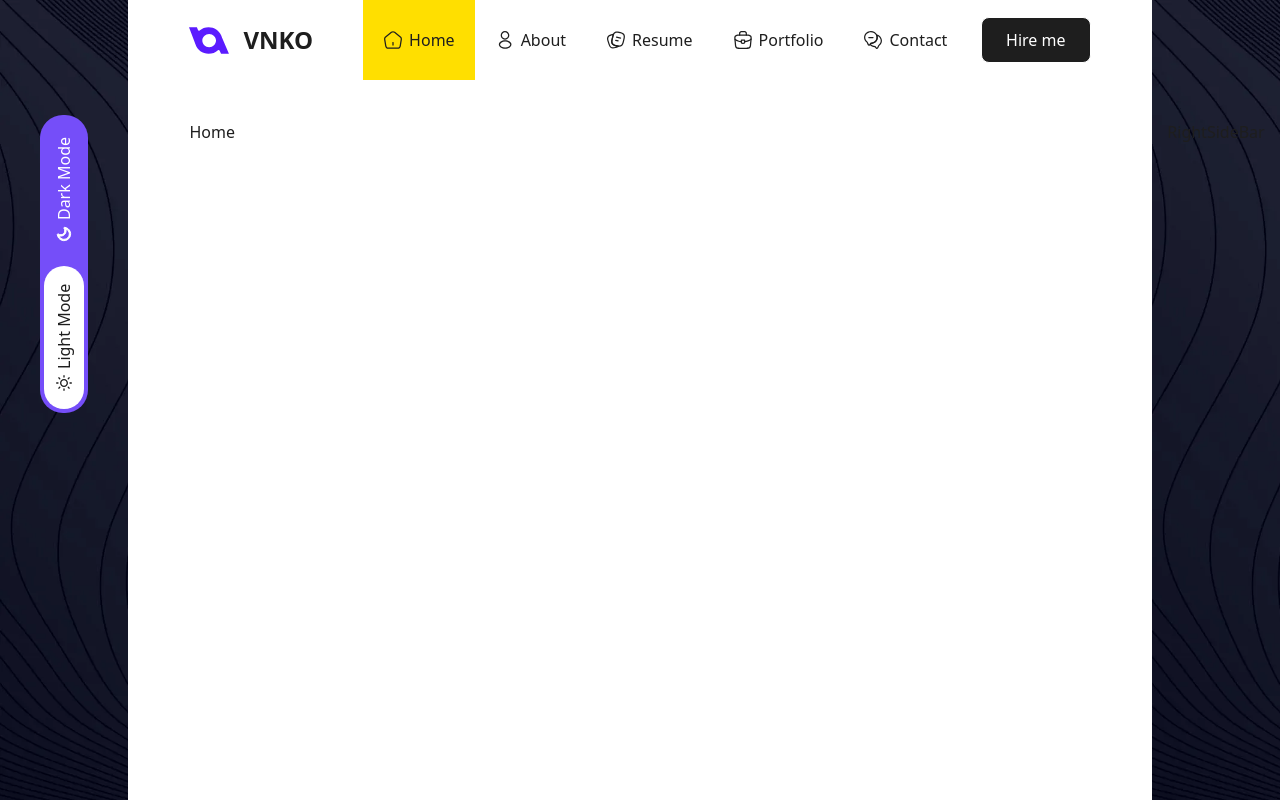
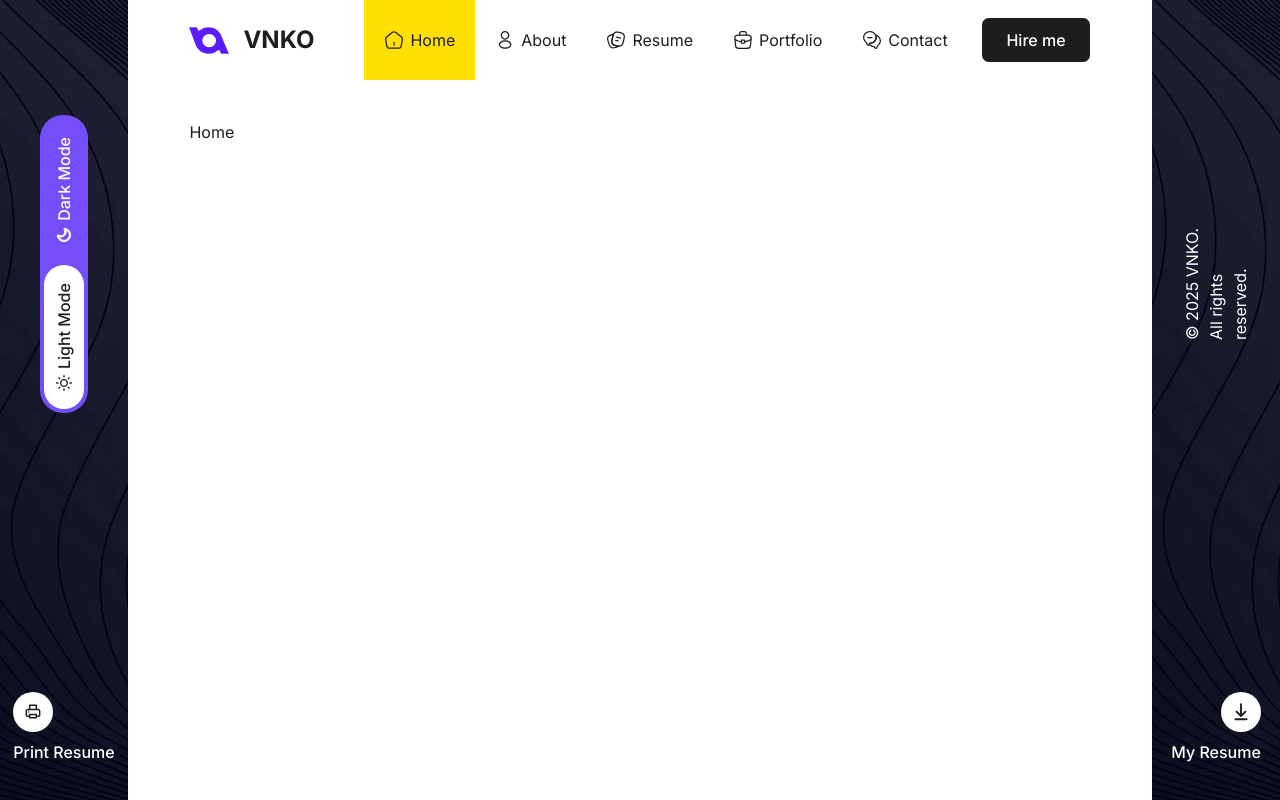
Before and after one commit to vnko1/portfolio, a Next.js app: page / in a window 1280 px wide. Built offline with nearby package versions, Linux system fonts and the light colour scheme.

Commit message:
added: right sidebar

```diff
--- a/src/app/layout.tsx
+++ b/src/app/layout.tsx
@@ -9,7 +9,7 @@ import { AppWrapper, Header } from "@/components";
 import { Theme } from "@/context";
 
 const inter = Inter({
-  variable: "--font-poppins",
+  variable: "--font-inter",
   subsets: ["latin"],
   style: ["normal", "italic"],
   display: "swap",
@@ -32,7 +32,7 @@ export default async function RootLayout({
     <html lang="en">
       <body className={inter.variable}>
         <Theme>
-          <AppWrapper>
+          <AppWrapper url={"/"}>
             <Header />
             <main className="container">{children}</main>
           </AppWrapper>
--- a/src/components/base/AppWrapper/AppWrapper.tsx
+++ b/src/components/base/AppWrapper/AppWrapper.tsx
@@ -15,7 +15,7 @@ const AppWrapper: React.FC<Props> = async ({ children, url }) => {
           {children}
         </div>
       </div>
-      <RightSideBar />
+      <RightSideBar url={url} />
     </div>
   );
 };
--- a/src/components/base/AppWrapper/components/LeftSideBar/LeftSideBar.tsx
+++ b/src/components/base/AppWrapper/components/LeftSideBar/LeftSideBar.tsx
@@ -17,14 +17,20 @@ const LeftSideBar: React.FC<Props> = ({ url }) => {
       <SwitchButton
         onChange={toggleTheme}
         isActive={isDark}
-        classNames="-rotate-90 w-[298px] top-[120px]"
+        classNames="top-[120px] -rotate-90 w-[220px] sm:w-[298px]"
       />
       {url && (
-        <IconButton
-          icon={IconsEnum.Print}
-          size={20}
-          onClick={() => handlePrint(url)}
-        />
+        <div>
+          <IconButton
+            icon={IconsEnum.Print}
+            size={20}
+            onClick={() => handlePrint(url)}
+            classNames="mb-1-sm"
+          />
+          <p className="hidden sm:block font-medium text-3xs leading-12 md:text-xxs md:leading-16 text-light-light dark:text-dark-light">
+            Print Resume
+          </p>
+        </div>
       )}
     </div>
   );
--- a/src/components/base/AppWrapper/components/RightSideBar/RightSideBar.tsx
+++ b/src/components/base/AppWrapper/components/RightSideBar/RightSideBar.tsx
@@ -1,13 +1,32 @@
 "use client";
 import React from "react";
+import { IconsEnum } from "@/types";
+import { getCurrentYear, handleDownload } from "@/utils";
+import { IconButton } from "@/components";
 
 interface Props {
   url?: string | null;
 }
-const RightSideBar: React.FC<Props> = () => {
+
+const RightSideBar: React.FC<Props> = ({ url }) => {
   return (
     <div className="flex flex-col items-center justify-between pb-4-xs pt-[120px] h-screen bg-light-accent-200 dark:bg-dark-accent-200 mix-blend-multiply bg-no-repeat bg-cover bg-main">
-      RightSideBar
+      <p className="relative top-[120px] -rotate-90 text-3xs leading-12 sm:text-xxs sm:leading-24 text-light-light dark:text-dark-light">
+        &#169; {getCurrentYear()} VNKO. All rights reserved.
+      </p>
+      {url && (
+        <div className="flex flex-col items-end">
+          <IconButton
+            icon={IconsEnum.Download}
+            size={20}
+            onClick={() => handleDownload(url)}
+            classNames="mb-1-sm"
+          />
+          <p className="hidden sm:block font-medium text-3xs leading-12 md:text-xxs md:leading-16 text-light-light dark:text-dark-light">
+            My Resume
+          </p>
+        </div>
+      )}
     </div>
   );
 };
--- a/src/components/base/IconButton/IconButton.tsx
+++ b/src/components/base/IconButton/IconButton.tsx
@@ -21,7 +21,7 @@ const IconButton: React.FC<Props> = ({
 }) => (
   <button
     onClick={onClick}
-    className={`inline-flex items-center justify-center w-4-xs h-4-xs rounded-[50%] text-light-primary dark:text-dark-primary bg-light-light dark:bg-dark-light hover:bg-light-accent-200 focus:bg-light-accent-200 dark:hover:bg-dark-accent-200 dark:focus:bg-dark-accent-200 hover:text-light-light focus:text-light-light dark:hover:text-dark-light dark:focus:text-dark-light transition-all duration-300 ${classNames}`}
+    className={`inline-flex items-center justify-center w-3-xs h-3-xs md:w-4-xs md:h-4-xs rounded-[50%] text-light-primary dark:text-dark-primary bg-light-light dark:bg-dark-light hover:bg-light-accent-200 focus:bg-light-accent-200 dark:hover:bg-dark-accent-200 dark:focus:bg-dark-accent-200 hover:text-light-light focus:text-light-light dark:hover:text-dark-light dark:focus:text-dark-light transition-all duration-300 ${classNames}`}
   >
     <Icon size={size} icon={icon} />
   </button>
--- a/src/components/base/SwitchButton/SwitchButton.tsx
+++ b/src/components/base/SwitchButton/SwitchButton.tsx
@@ -25,7 +25,7 @@ const SwitchButton: React.FC<Props> = ({ classNames, onChange, isActive }) => {
       />
 
       <span
-        className={`flex items-center space-x-[6px] rounded-[23px] py-2 px-[18px] text-xxs font-medium transition-all duration-150 ${
+        className={`flex items-center space-x-[6px] rounded-[23px] py-1 sm:py-2 px-1-xs sm:px-1-xl text-3xs sm:text-xxs font-medium transition-all duration-150 ${
           !isActive
             ? "text-light-primary dark:text-dark-primary bg-light-light dark:bg-dark-light"
             : "text-light-light dark:text-dark-light"
@@ -39,7 +39,7 @@ const SwitchButton: React.FC<Props> = ({ classNames, onChange, isActive }) => {
         Light Mode
       </span>
       <span
-        className={`flex items-center space-x-[6px] rounded-[23px] py-2 px-[18px] text-xxs font-medium transition-all duration-150 ${
+        className={`flex items-center space-x-[6px] rounded-[23px] py-1 sm:py-2 px-1-xs sm:px-1-xl text-3xs sm:text-xxs  font-medium transition-all duration-150 ${
           isActive
             ? "text-light-light dark:text-dark-light bg-light-primary dark:bg-dark-primary"
             : "text-light-light dark:text-dark-light"
--- a/src/utils/functions/index.ts
+++ b/src/utils/functions/index.ts
@@ -27,3 +27,8 @@ export const handleDownload = (
   link.click();
   document.body.removeChild(link);
 };
+
+export const getCurrentYear = () =>
+  new Date().toLocaleDateString(undefined, {
+    year: "numeric",
+  });
--- a/tailwind.config.ts
+++ b/tailwind.config.ts
@@ -9,6 +9,7 @@ export default {
   ],
   theme: {
     fontSize: {
+      "3xs": "0.75rem", // 12px
       xxs: "1rem", // 16px
       xs: "1.125rem", // 18px
       sm: "1.25rem", // 20px
@@ -18,6 +19,7 @@ export default {
       xxl: "4.5rem", // 72px
     },
     lineHeight: {
+      12: "0.75rem",
       16: "1rem",
       18: "1.125rem",
       20: "1.25rem",
```
